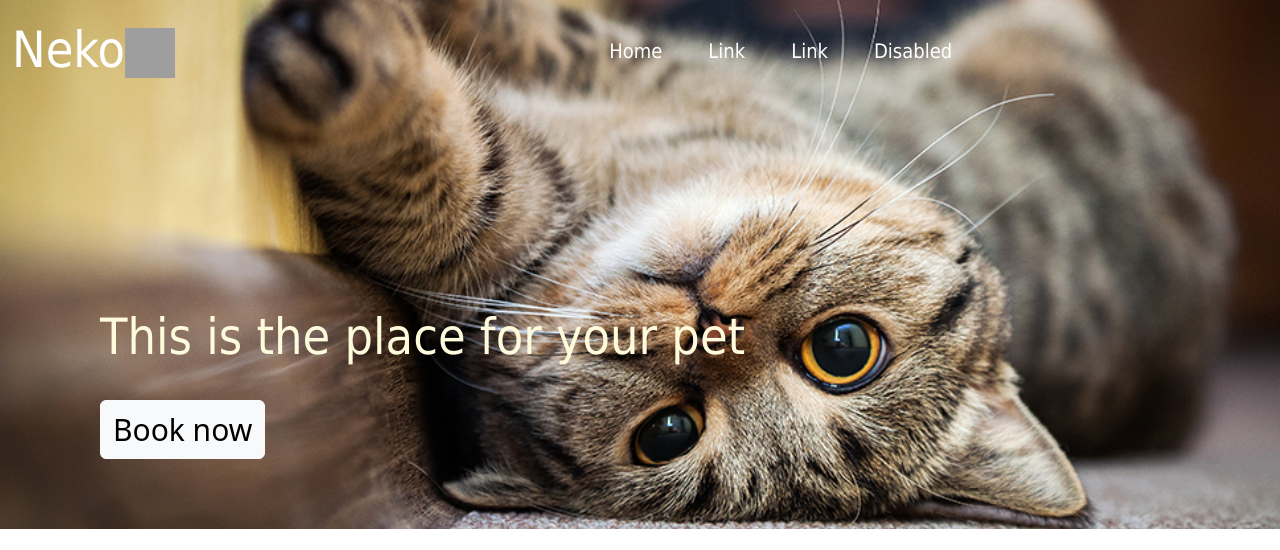
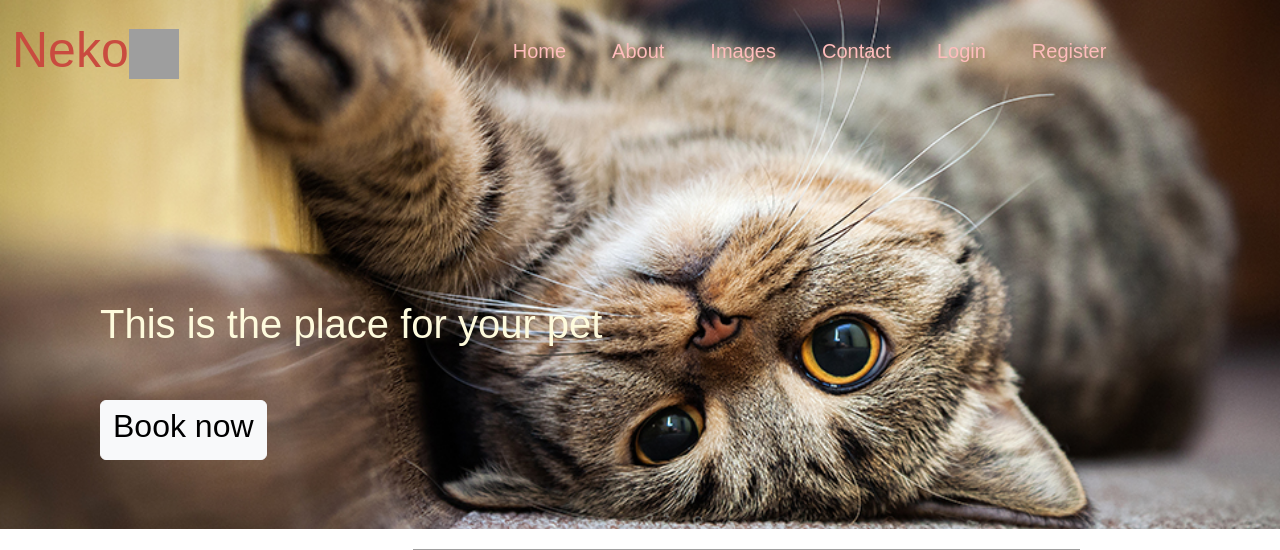
Before and after one commit to chihieuwe/cs50-final, a Flask app: page / in a window 1280 px wide; the page is wider, and only the part inside the window is pictured. Shown: the top 550 px of that part. Before the commit the page ends 529 px from the top of that part, so only its background shows below. Run offline with Flask 3, Linux system fonts and the light colour scheme; grey boxes are pictures that could not be loaded.

Commit message:
Modifying front page and about page, change nav link position, add new section to the page

```diff
--- a/app.py
+++ b/app.py
@@ -12,3 +12,8 @@ def add_header(response):
 @app.route("/")
 def index():
     return render_template("index.html")
+
+
+@app.route("/about")
+def about():
+    return render_template("about.html")
--- a/static/styles/styles.css
+++ b/static/styles/styles.css
@@ -1,5 +1,5 @@
 * {
-    font-family: Tahoma, sans-serif;
+    font-family: 'proxima-nova', sans-serif;
 }
 
 .scaling {
@@ -8,42 +8,67 @@
 }
 
 .navbar {
-    position: absolute;
+    position: fixed;
     top: 0;
     background-color: transparent;
     z-index: 1;
 }
 
 .navbar-brand {
-    color: white;
+    color: rgb(201, 75, 63);
     font-size: 50px;
     margin-top: 0;
 }
 
 .navbar-nav {
-    color: yellowgreen;
-    padding-left: 400px;
-    padding-right: 500px;
+    padding-left: 300px;
 }
 
 .nav-link {
     margin-left: 10px;
     margin-right: 20px;
     font-size: 20px;
-    color: white;
+    color: rgb(255, 189, 189);
+    text-shadow: 2px 2px 4px rgba(150, 111, 51, 0.5);
 }
 
-.cation {
+#cation {
     position: absolute;
     top: 300px;
     left: 100px;
-    font-size: 50px;
     color: #FEFBDD;
+    word-wrap: break-word;
 }
 
-.cation2 {
+#cation2 {
     position: absolute;
     top: 400px;
     left: 100px;
-    font-size: 30px;
 }
+
+
+#cat2 {
+    float: right;
+    margin-top: 20px;
+    margin-bottom: 30px;
+    margin-right: 200px;
+    height: 500px;
+    width: auto;
+}
+
+
+#description {
+    padding: 300px;
+    word-wrap: break-word;
+}
+
+
+
+#login, #register {
+    float: left;
+}
+
+.nav-link:hover {
+    color: inherit;
+    text-decoration: none;
+}
--- a/templates/about.html
+++ b/templates/about.html
@@ -1 +1,6 @@
+{% extends "layout.html" %}
+
+{% block body %}
+<img src="static/images/dog.jpg" width="100%" height="auto">
 <p>About us and stuff</p>
+{% endblock %}
--- a/templates/index.html
+++ b/templates/index.html
@@ -1,8 +1,14 @@
 {% extends "layout.html" %}
 
 {% block body %}
+<div>
   <img src="static/images/cat.jpg" class="img-fluid scaling" alt="...">
-  <div class="cation">This is the place for your pet</div>
-  <button class="btn btn-light cation2" type="button">Book now</button></div>
+  <div id="cation"><h1>This is the place for your pet</h1></div>
+  <button class="btn btn-light" id="cation2" type="button"><h2>Book now</h2></button></div>
+</div>
+<div>
+  <img id="cat2" src="static/images/cat2.png" alt="...">
+  <p id="description">Lorem ipsum dolor sit amet, consectetur adipiscing elit, sed do eiusmod tempor incididunt ut labore et dolore magna aliqua. Ut enim ad minim veniam, quis nostrud exercitation ullamco laboris nisi ut aliquip ex ea commodo consequat. Duis aute irure dolor in reprehenderit in voluptate velit esse cillum dolore eu fugiat nulla pariatur. Excepteur sint occaecat cupidatat non proident, sunt in culpa qui officia deserunt mollit anim id est laborum.</p>
+</div>
 
 {% endblock %}
--- a/templates/layout.html
+++ b/templates/layout.html
@@ -6,8 +6,6 @@
 <meta name="viewport" content="initial-scale=1, width=device-width">
 <link href="https://cdn.jsdelivr.net/npm/bootstrap@5.3.0/dist/css/bootstrap.min.css" rel="stylesheet" integrity="sha384-9ndCyUaIbzAi2FUVXJi0CjmCapSmO7SnpJef0486qhLnuZ2cdeRhO02iuK6FUUVM" crossorigin="anonymous">
 <script src="https://cdn.jsdelivr.net/npm/bootstrap@5.3.0/dist/js/bootstrap.bundle.min.js" integrity="sha384-geWF76RCwLtnZ8qwWowPQNguL3RmwHVBC9FhGdlKrxdiJJigb/j/68SIy3Te4Bkz" crossorigin="anonymous"></script>
-</body>
-</head>
 <link rel="stylesheet" href="static/styles/styles.css">
 <title>Neko Clinic</title>
 </head>
@@ -23,19 +21,25 @@
         <ul class="navbar-nav">
 
             <li class="nav-item">
-            <a class="nav-link" href="#">Home</a>
+            <a class="nav-link" href="/">Home</a>
             </li>
 
             <li class="nav-item">
-            <a class="nav-link" href="#">Link</a>
+            <a class="nav-link" href="/about">About</a>
             </li>
 
             <li class="nav-item">
-            <a class="nav-link" href="#">Link</a>
+            <a class="nav-link" href="#">Images</a>
             </li>
 
             <li class="nav-item">
-            <a class="nav-link" href="#">Disabled</a>
+            <a class="nav-link" href="#">Contact</a>
+            </li>
+            <li class="nav-item" id="login">
+                <a class="nav-link" href="#">Login</a>
+            </li>
+            <li class="nav-item" id="register">
+                <a class="nav-link" href="#">Register</a>
             </li>
         </ul>
 
```
